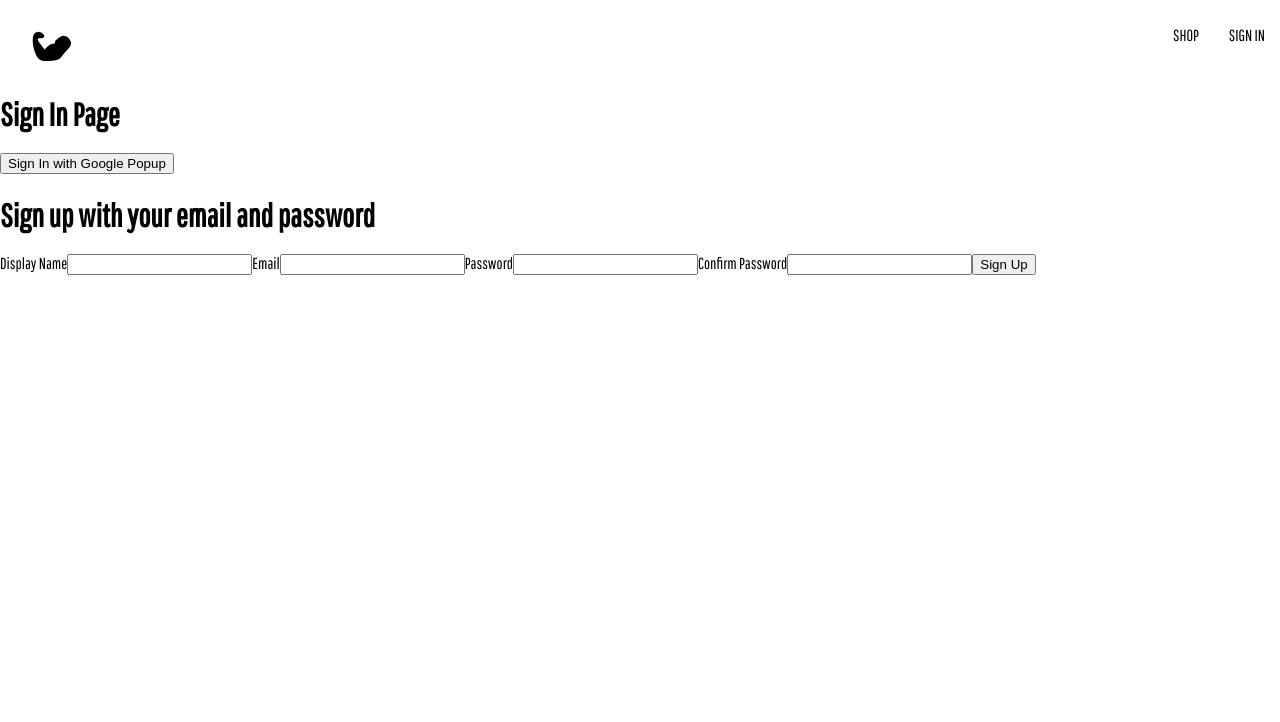
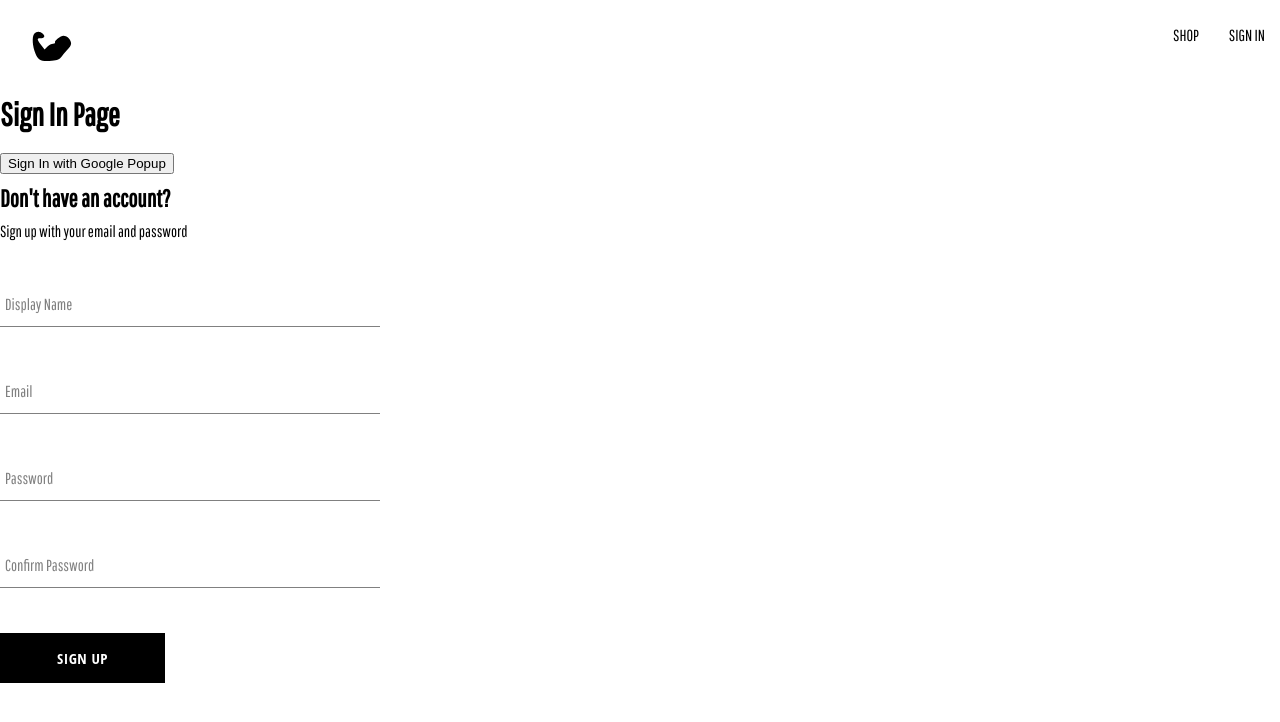
Before and after one commit to ezizomer99/gainz-gymwear, a React (Create React App) app: page /sign-in in a window 1280 px wide. Shown: the top 722 px of the page. Built offline with nearby package versions, Linux system fonts and the light colour scheme.

Commit message:
created sign in comp, form input comp, button comp

```diff
--- /dev/null
+++ b/src/components/button/button-component.jsx
@@ -0,0 +1,18 @@
+import "./button.styles.scss"
+
+const BUTTON_TYPE_CLASSES = {
+    google: 'google-sign-in',
+    inverted: 'inverted',
+};
+
+const Button = ({children, buttonType, ...otherProps}) => {
+    return (
+        <button className={`button-container ${BUTTON_TYPE_CLASSES[buttonType]}`}
+        {...otherProps}
+        >
+            {children}
+        </button>
+    );
+};
+
+export default Button;
--- /dev/null
+++ b/src/components/button/button.styles.scss
@@ -0,0 +1,46 @@
+.button-container {
+    min-width: 165px;
+    width: auto;
+    height: 50px;
+    letter-spacing: 0.5px;
+    line-height: 50px;
+    padding: 0 35px 0 35px;
+    font-size: 15px;
+    background-color: black;
+    color: white;
+    text-transform: uppercase;
+    font-family: 'Open Sans Condensed';
+    font-weight: bolder;
+    border: none;
+    cursor: pointer;
+    display: flex;
+    justify-content: center;
+
+    &:hover {
+      background-color: white;
+      color: black;
+      border: 1px solid black;
+    }
+
+    &.google-sign-in {
+      background-color: #4285f4;
+      color: white;
+
+      &:hover {
+        background-color: #357ae8;
+        border: none;
+      }
+    }
+
+    &.inverted {
+      background-color: white;
+      color: black;
+      border: 1px solid black;
+
+      &:hover {
+        background-color: black;
+        color: white;
+        border: none;
+      }
+    }
+  }
--- /dev/null
+++ b/src/components/form-input/form-input.component.jsx
@@ -0,0 +1,23 @@
+
+import "./form-input.styles.scss"
+
+
+const FormInput = ({label, ...otherProps}) => {
+    return(
+        <div className="group">
+        <input className="form-input" {...otherProps} />
+        {
+            label && (
+        <label
+            className={`${
+                otherProps.value.length ? "shrink" : ""
+            } form-input-label`}
+            >
+            {label}
+        </label>
+        )}
+        </div>
+    );
+};
+
+export default FormInput;
--- /dev/null
+++ b/src/components/form-input/form-input.styles.scss
@@ -0,0 +1,54 @@
+$sub-color: grey;
+$main-color: black;
+
+@mixin shrinkLabel {
+  top: -14px;
+  font-size: 12px;
+  color: $main-color;
+}
+
+.group {
+  position: relative;
+  margin: 45px 0;
+
+  .form-input {
+    background: none;
+    background-color: white;
+    color: $sub-color;
+    font-size: 18px;
+    padding: 10px 10px 10px 5px;
+    display: block;
+    width: 100%;
+    border: none;
+    border-radius: 0;
+    border-bottom: 1px solid $sub-color;
+    margin: 25px 0;
+
+    &:focus {
+      outline: none;
+    }
+
+    &:focus ~ .form-input-label {
+      @include shrinkLabel();
+    }
+  }
+
+  input[type='password'] {
+    letter-spacing: 0.3em;
+  }
+
+  .form-input-label {
+    color: $sub-color;
+    font-size: 16px;
+    font-weight: normal;
+    position: absolute;
+    pointer-events: none;
+    left: 5px;
+    top: 10px;
+    transition: 300ms ease all;
+
+    &.shrink {
+      @include shrinkLabel();
+    }
+  }
+}
--- a/src/components/sign-up-form/sign-up-form.component.jsx
+++ b/src/components/sign-up-form/sign-up-form.component.jsx
@@ -1,4 +1,12 @@
 import { useState } from "react";
+import FormInput from "../form-input/form-input.component";
+import Button from "../button/button-component";
+import {
+    createAuthUserWithEmailAndPassword,
+    createUserDocumentFromAuth
+} from "../../utils/firebase/firebase.utils";
+
+import "./sign-up-form.styles.scss";
 
 const defaultFormFields = {
     displayName: "",
@@ -12,27 +20,87 @@
     const [formFields, setFormFields] = useState(defaultFormFields);
     const {displayName, email, password, confirmPassword} = formFields;
 
+    console.log(formFields);
+
+    const resetFormFields = () => {
+        setFormFields(defaultFormFields);
+    };
+
+    const handleSubmit = async (event) => {
+        event.preventDefault();
+
+        if (password !== confirmPassword) {
+            alert("Passwords don't match");
+            return;
+        }
+
+        try {
+            const {user} = await createAuthUserWithEmailAndPassword(
+                email,
+                password
+            );
+
+            await createUserDocumentFromAuth(user, {displayName});
+            resetFormFields();
+
+        } catch(error) {
+            if (error.code === "auth/email-already-in-use") {
+                alert("Email already in use");
+            } else {
+                console.log("user creation encountered an error", error);
+            }
+        }
+    };
+
     const handleChange = (event) => {
+        const {name, value} = event.target;
+
+        setFormFields({...formFields, [name]: value});
 
     };
 
     return (
-        <div>
-        <h1>Sign up with your email and password</h1>
-        <form onSubmit={() => {}}>
-            <label>Display Name</label>
-            <input type="text" required onChange={handleChange} />
+        <div className="sign-up-container">
+        <h2>Don't have an account?</h2>
+        <span>Sign up with your email and password</span>
+        <form onSubmit={handleSubmit}>
+            <FormInput
+                label="Display Name"
+                type="text"
+                required
+                onChange={handleChange}
+                name="displayName"
+                value={displayName}
+            />
 
-            <label>Email</label>
-            <input type="email" required onChange={handleChange}/>
+            <FormInput
+                label="Email"
+                type="email"
+                required
+                onChange={handleChange}
+                name="email"
+                value={email}
+            />
 
-            <label>Password</label>
-            <input type="password" required onChange={handleChange}/>
+            <FormInput
+                label="Password"
+                type="password"
+                required
+                onChange={handleChange}
+                name="password"
+                value={password}
+            />
 
-            <label>Confirm Password</label>
-            <input type="password" required onChange={handleChange}/>
+            <FormInput
+                label="Confirm Password"
+                type="password"
+                required
+                onChange={handleChange}
+                name="confirmPassword"
+                value={confirmPassword}
+            />
 
-            <button type="submit">Sign Up</button>
+            <Button type="submit">Sign Up</Button>
         </form>
 
         </div>
--- /dev/null
+++ b/src/components/sign-up-form/sign-up-form.styles.scss
@@ -0,0 +1,9 @@
+.sign-up-container {
+    display: flex;
+    flex-direction: column;
+    width: 380px;
+
+    h2 {
+        margin: 10px 0;
+    }
+}
--- a/src/utils/firebase/firebase.utils.js
+++ b/src/utils/firebase/firebase.utils.js
@@ -3,7 +3,8 @@
     getAuth,
     signInWithRedirect,
     signInWithPopup,
-    GoogleAuthProvider
+    GoogleAuthProvider,
+    createUserWithEmailAndPassword,
 } from "firebase/auth";
 
 import {
@@ -36,7 +37,13 @@
 
 export const db = getFirestore();
 
-export const createUserDocumentFromAuth = async (userAuth) => {
+export const createUserDocumentFromAuth = async (
+    userAuth,
+    additionalInformation = {}
+    ) => {
+
+    if(!userAuth) return;
+
     const userDocRef = doc(db, 'users', userAuth.uid);
 
     const userSnapshot = await getDoc(userDocRef);
@@ -49,7 +56,8 @@
             await setDoc(userDocRef, {
                 displayName,
                 email,
-                createdAt
+                createdAt,
+                ...additionalInformation,
             });
         } catch (error) {
             console.log('Error creating user', error.message);
@@ -58,3 +66,9 @@
 
     return userDocRef;
 };
+
+export const createAuthUserWithEmailAndPassword = async (email, password) => {
+    if (!email || !password) return;
+
+    return await createUserWithEmailAndPassword(auth, email, password);
+};
```
